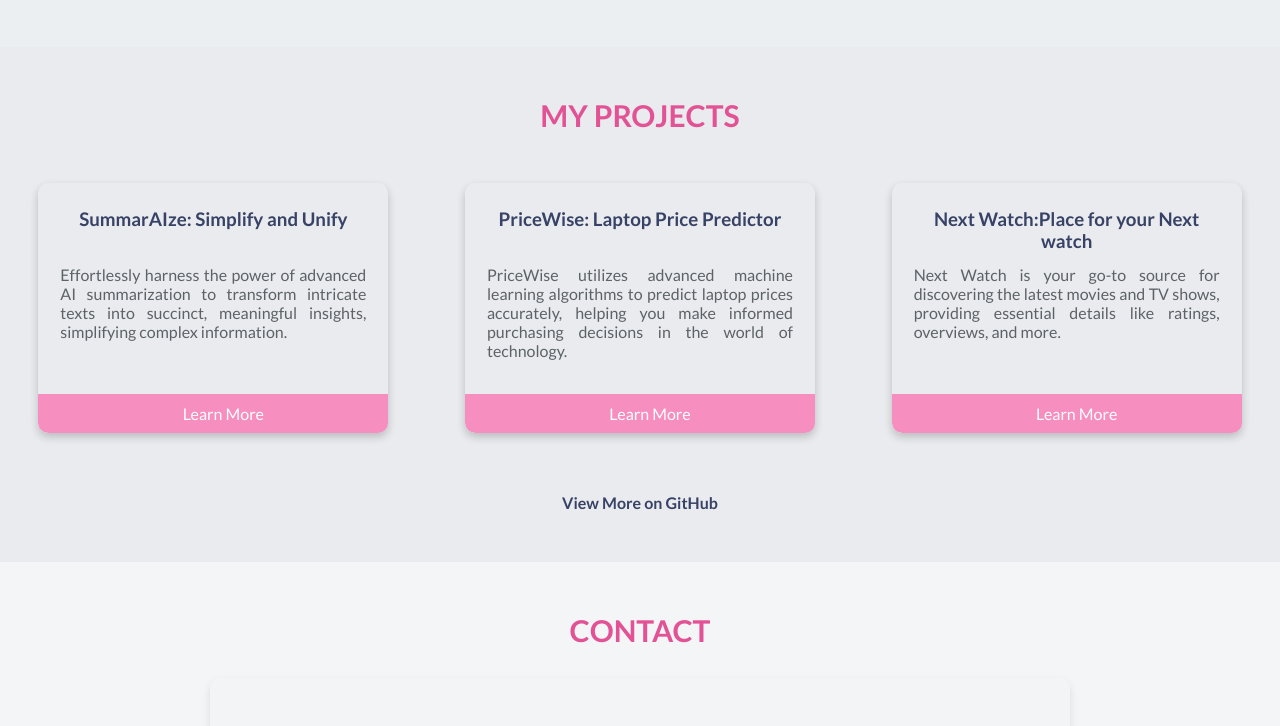
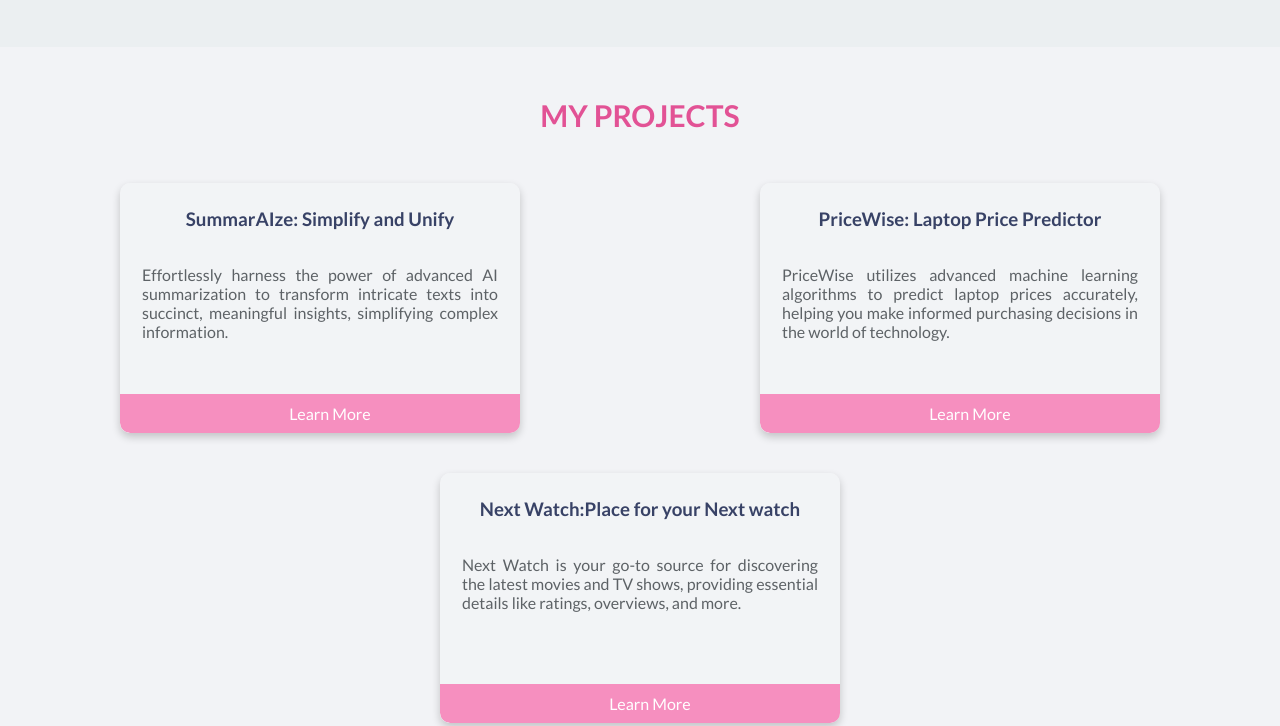
Before and after one commit to Code-KVD/personal-porfolio, a plain HTML site: page index.html in a window 1280 px wide. Shown: the part 1460-2186 px from the top of the page. Drawn offline with Linux system fonts and the light colour scheme.

Commit message:
minor changes made

```diff
--- a/style.css
+++ b/style.css
@@ -14,6 +14,7 @@
     text-align: center;
     font-family: inherit;
     box-shadow: 0 0 10px rgba(0, 0, 0, 0.4);
+    flex-wrap: wrap;
 }
 
 .logo img{
@@ -26,6 +27,7 @@
 
 .name{
     padding: 10px;
+    font-size: 1rem;
 }
 
 .header_left a {
@@ -68,6 +70,8 @@
 .nav-item a:hover{
     color: #f68fbf;
 }
+
+/* */
 
 .home-section {
     height: 100vh; /* Full height of the viewport */
@@ -191,7 +195,7 @@
 }
 
 .projects-section {
-    background-color: #e9ebee;
+    background-color: #f2f3f6;
     padding: 50px 0;
     text-align: center;
 }
@@ -209,8 +213,9 @@
 }
 
 .project-card {
-    width: 350px; /* Adjust size as needed */
+    width: 400px; /* Adjust size as needed */
     margin: 20px;
+    background-color:#f3f5f793;
     box-shadow: 0 4px 8px rgba(0, 0, 0, 0.2);
     border-radius: 10px;
     overflow: hidden;
@@ -407,6 +412,7 @@
     text-align: center;
     border-top: 1px solid #50597b;
     padding-top: 20px;
+    font-size: 13px;
 }
 
 @media (max-width: 768px) {
```
